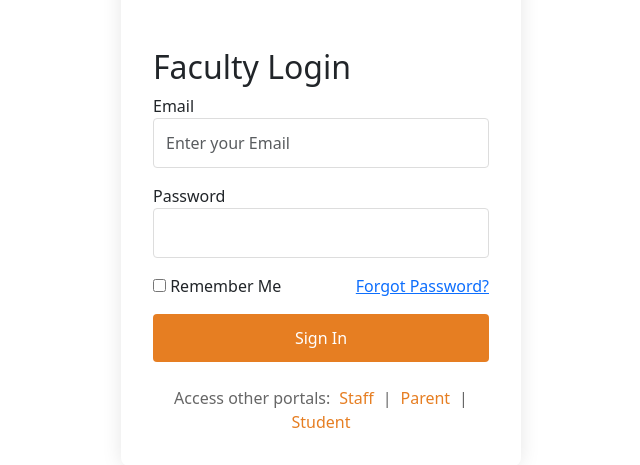
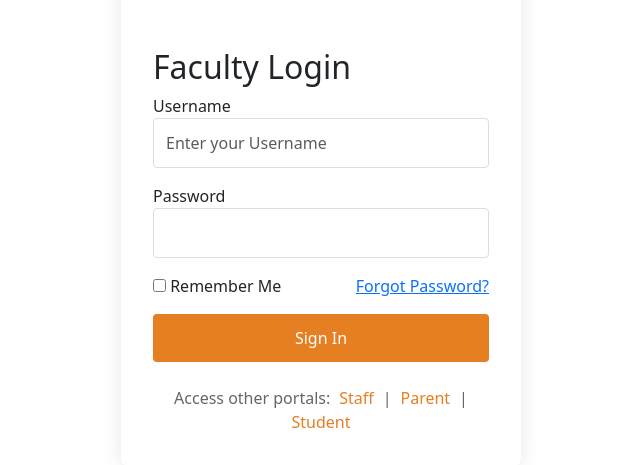
Before and after one commit to attit-maharjan/ELE-_3921_BI_VGS, a Django app: page /student_login/ in a window 1280 px wide. Shown: the part 298-763 px from the top of the page, without its empty margins (319-959 px from the left). Run offline with Django 5.2, Linux system fonts and the light colour scheme; data that the repository does not hold is empty.

Commit message:
change in student login

```diff
--- a/core/templates/core/student_login.html
+++ b/core/templates/core/student_login.html
@@ -25,8 +25,8 @@
             {% csrf_token %}
 
             <div class="form-group">
-                <label for="username">Email</label>
-                <input type="email" id="username" name="username" placeholder="Enter your Email" required class="form-control">
+                <label for="username">Username</label>
+                <input type="text" id="username" name="username" placeholder="Enter your Username" required class="form-control">
             </div>
 
             <div class="form-group">
@@ -136,11 +136,11 @@
 <script>
     // Form validation
     document.querySelector('.login-form').addEventListener('submit', function(e) {
-        const email = document.getElementById('username').value;
+        const username = document.getElementById('username').value;
         const password = document.getElementById('password').value;
         const recaptcha = grecaptcha.getResponse();
 
-        if (!email || !password || !recaptcha) {
+        if (!username || !password || !recaptcha) {
             e.preventDefault();
             const errorDiv = document.querySelector('.alert-danger');
             errorDiv.textContent = 'Please fill all required fields and complete the CAPTCHA';
```
